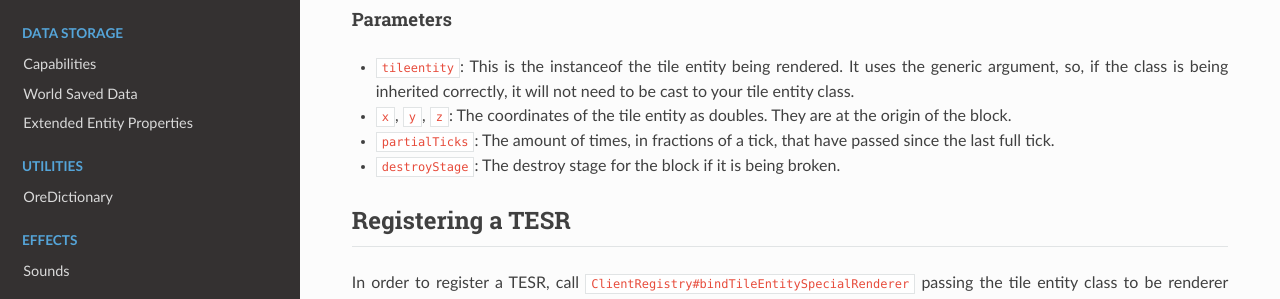
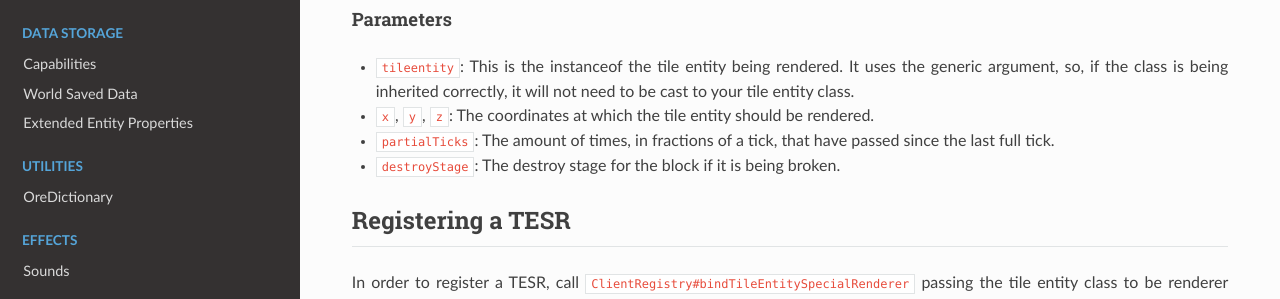
Before and after one commit to MinecraftForge/Documentation, an MkDocs documentation site: the page built from docs/tileentities/tesr.md, in a window 1280 px wide and 1012 px high. Shown: the part 553-852 px from the top of the window. Built offline with MkDocs 1.6.1, drawn with Linux system fonts in a browser that asks for light colours; nearby versions of some CDN libraries; old or Windows-style settings are respelled for this version of MkDocs.

Commit message:
Fix x, y, z params desc

```diff
--- a/docs/tileentities/tesr.md
+++ b/docs/tileentities/tesr.md
@@ -16,7 +16,7 @@ This method is called every frame in order to render the tile entity.
 
 #### Parameters
 * `tileentity`: This is the instanceof the tile entity being rendered. It uses the generic argument, so, if the class is being inherited correctly, it will not need to be cast to your tile entity class.
-* `x`, `y`, `z`: The coordinates of the tile entity as doubles. They are at the origin of the block.
+* `x`, `y`, `z`: The coordinates at which the tile entity should be rendered.
 * `partialTicks`: The amount of times, in fractions of a tick, that have passed since the last full tick.
 * `destroyStage`: The destroy stage for the block if it is being broken.
 
```
